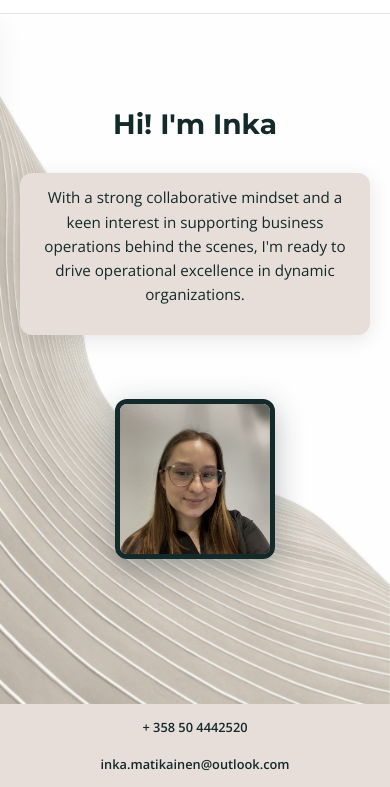
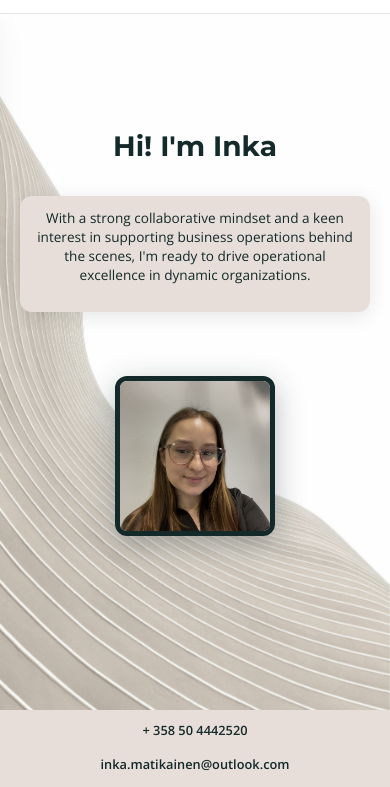
Before and after one commit to inkamatikainen/inkamatikainen.github.io, a website: page index.html in a window 390 px wide. Shown: the part 57-844 px from the top of the page. Drawn offline with nearby package versions, Linux system fonts and the light colour scheme.

Commit message:
change sizes in mobile

```diff
--- a/src/css/responsive.css
+++ b/src/css/responsive.css
@@ -115,12 +115,21 @@
         font-size: 1.75rem;
     }
 
+    p,
+    li,
+    span,
+    a,
+    .intro-text-box p,
+    .project-detail-box p,
+    .experience-item p,
+    .qualifications-item p,
+    .skills-item p {
+        font-size: 0.85rem;
+        line-height: 1.4;
+    }
+
     .intro-text-box {
         padding: 0.75rem;
-    }
-
-    .intro-text-box p {
-        font-size: 0.95rem;
     }
 
     .profile-img {
@@ -167,6 +176,7 @@
         padding: 0.8rem 0;
     }
 }
+
 
 @media (min-width: 1200px) {
     .hero-title {
```
Also changed, not shown: projects.html (line endings or trailing spaces), src/js/main.js (line endings or trailing spaces).
